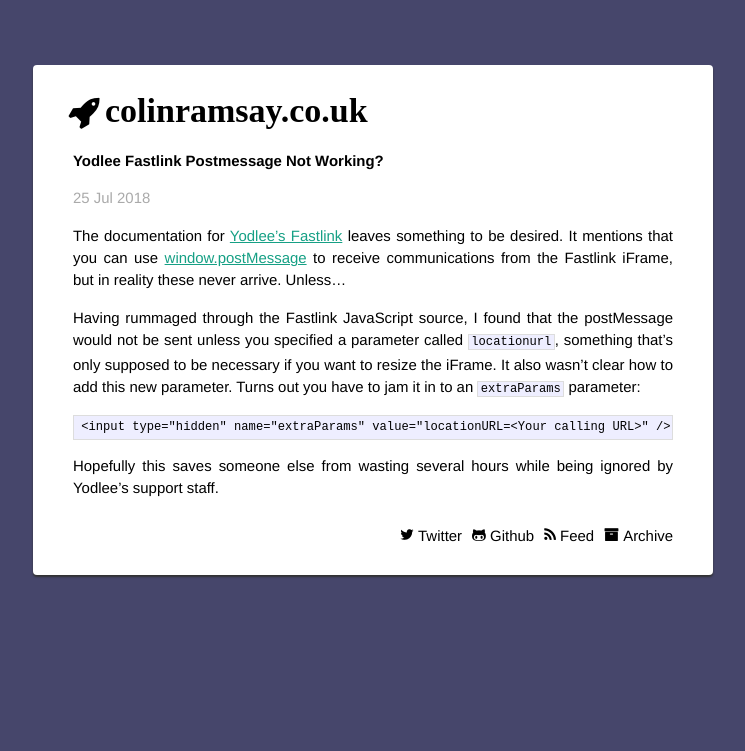
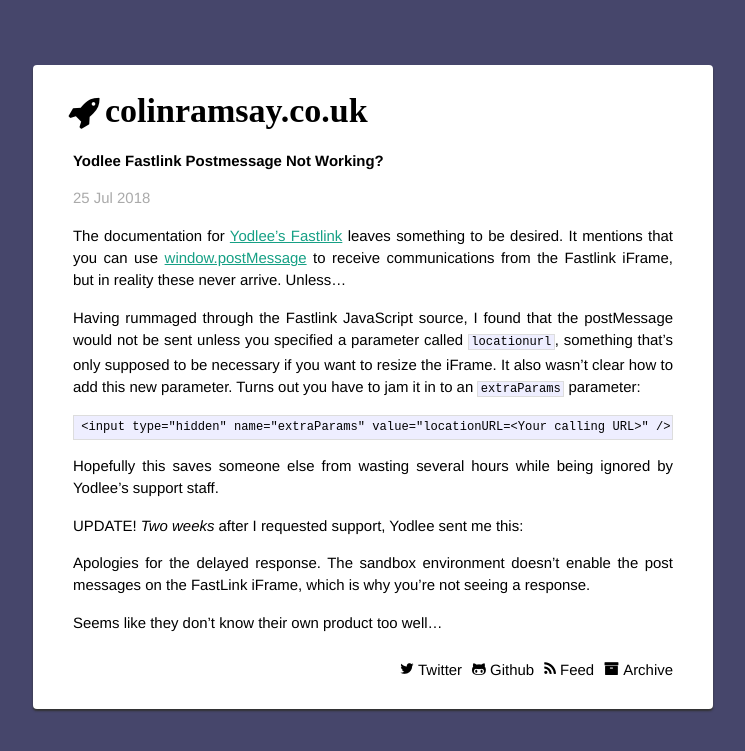
Before and after one commit to hunvreus/colinramsay.github.io, a Jekyll site: the page built from _posts/2018-07-25-yodlee-fastlink-postmessage.markdown, in a window 1280 px wide. Shown: the top 751 px of the page, without its empty margins (267-1012 px from the left). Built offline with Jekyll 4.4.1, drawn with Linux system fonts in a browser that asks for light colours; some web fonts are replaced.

Commit message:
Update 2018-07-25-yodlee-fastlink-postmessage.markdown

````diff
--- a/_posts/2018-07-25-yodlee-fastlink-postmessage.markdown
+++ b/_posts/2018-07-25-yodlee-fastlink-postmessage.markdown
@@ -13,3 +13,9 @@
 ```
 
 Hopefully this saves someone else from wasting several hours while being ignored by Yodlee's support staff.
+
+UPDATE! _Two weeks_ after I requested support, Yodlee sent me this:
+
+> Apologies for the delayed response. The sandbox environment doesn't enable the post messages on the FastLink iFrame, which is why you're not seeing a response.
+
+Seems like they don't know their own product too well...
````
